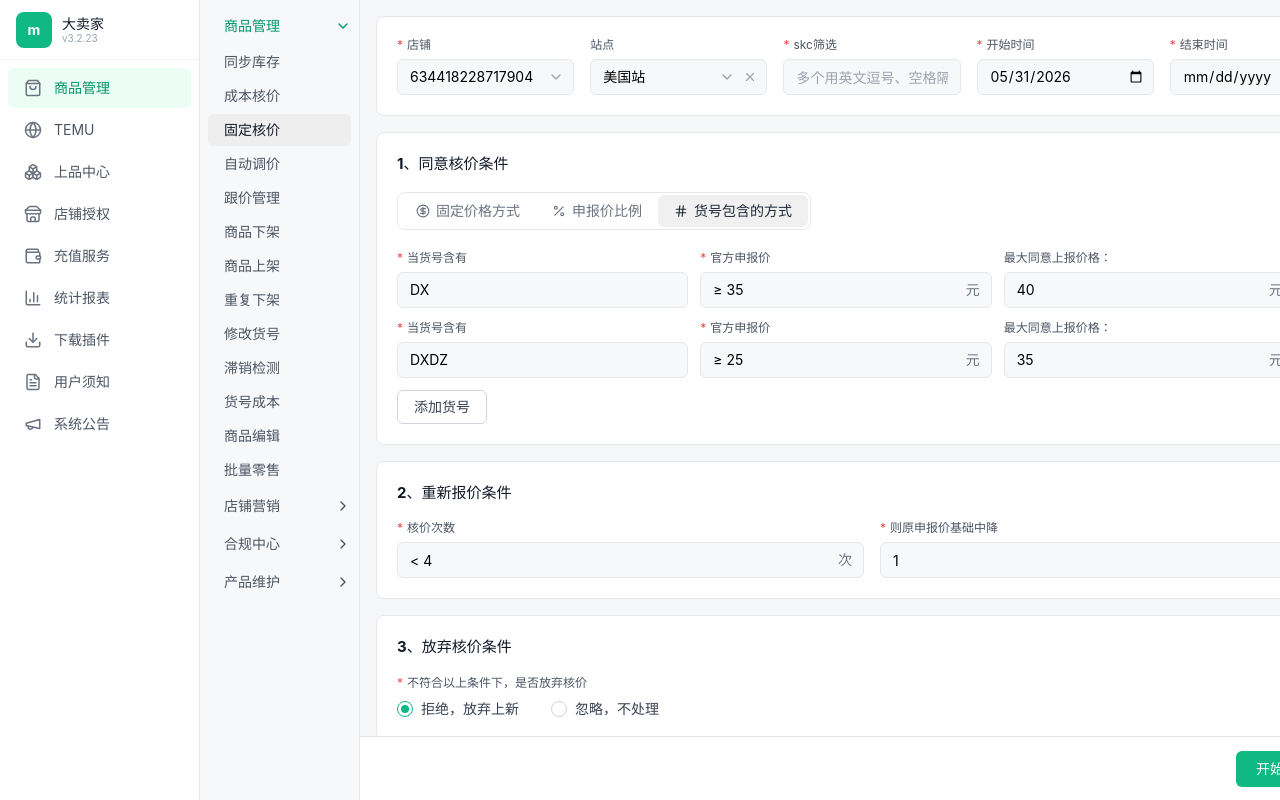
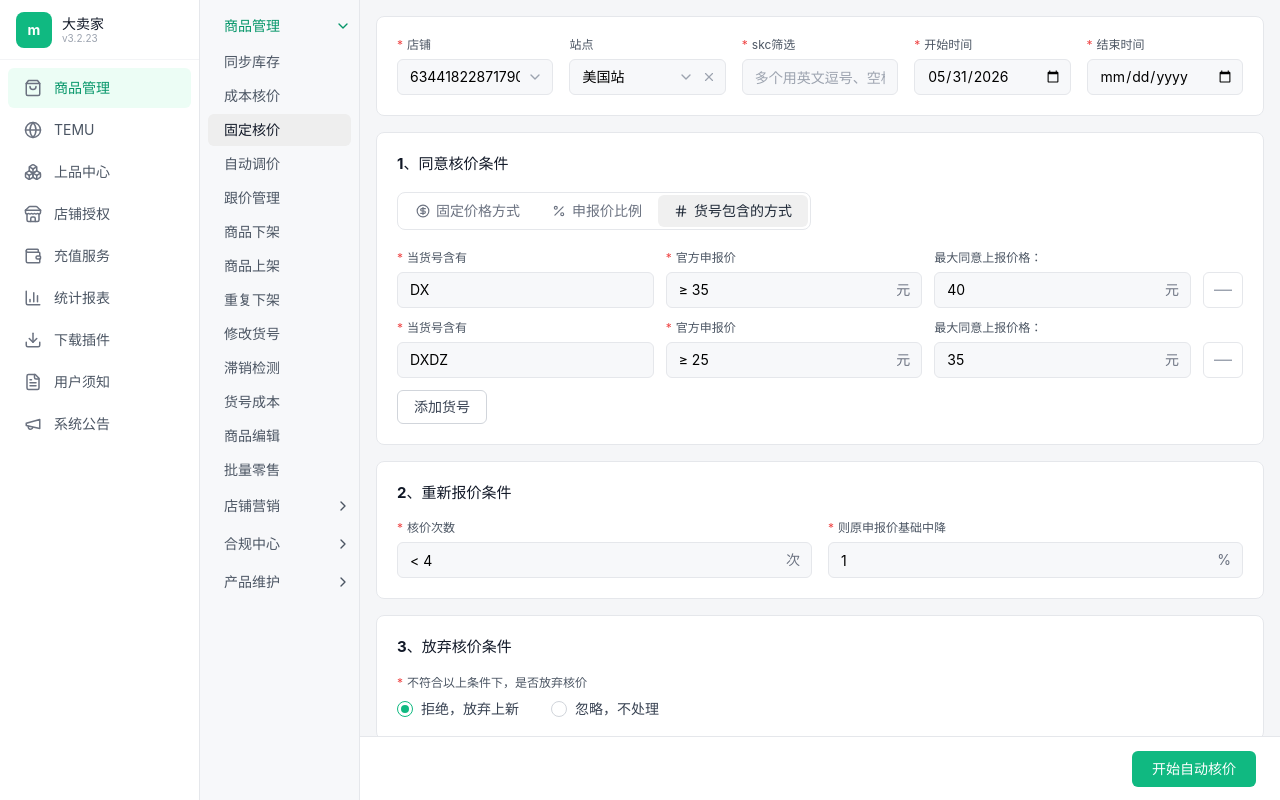
Before and after one commit to shang1869839/TEMUchajian, a React (Vite) app: page / in a window 1280 px wide. Built offline with nearby package versions, Linux system fonts and the light colour scheme.

Commit message:
feat: 固定核价配置页界面说明文档
Co-authored-by: traeagent <traeagent@users.noreply.github.com>

```diff
--- a/src/components/MainSidebar.tsx
+++ b/src/components/MainSidebar.tsx
@@ -31,7 +31,7 @@ const mainNavItems: NavItem[] = [
 
 export default function MainSidebar() {
   return (
-    <aside className="w-[200px] h-screen bg-white border-r border-gray-200 flex flex-col shrink-0 overflow-y-auto">
+    <aside className="w-[200px] h-screen bg-white border-r border-gray-200 flex flex-col shrink-0 overflow-y-auto overflow-x-hidden">
       <div className="h-[60px] flex items-center px-4 border-b border-gray-100 shrink-0">
         <div className="w-9 h-9 rounded-lg bg-emerald-500 flex items-center justify-center mr-2.5 shrink-0">
           <span className="text-white font-bold text-sm">m</span>
--- a/src/components/SubSidebar.tsx
+++ b/src/components/SubSidebar.tsx
@@ -45,7 +45,7 @@ export default function SubSidebar() {
   };
 
   return (
-    <aside className="w-[160px] h-screen bg-[#f7f8fa] border-r border-gray-200 flex flex-col shrink-0 overflow-y-auto">
+    <aside className="w-[160px] h-screen bg-[#f7f8fa] border-r border-gray-200 flex flex-col shrink-0 overflow-y-auto overflow-x-hidden">
       <nav className="flex-1 py-2 space-y-0.5">
         {sections.map((section, index) => (
           <div key={section.label}>
--- a/src/pages/Home.tsx
+++ b/src/pages/Home.tsx
@@ -111,8 +111,8 @@ export default function Home() {
       <MainSidebar />
       <SubSidebar />
 
-      <main className="flex-1 min-w-[1024px] flex flex-col h-screen overflow-hidden">
-        <div className="flex-1 p-4 pb-24 overflow-auto">
+      <main className="flex-1 flex flex-col h-screen overflow-hidden min-w-0">
+        <div className="flex-1 p-4 pb-24 overflow-y-auto overflow-x-hidden">
           <div className="space-y-4">
             <FilterBar value={filters} onChange={setFilters} />
             <AgreeConditionCard value={agree} onChange={setAgree} />
```
